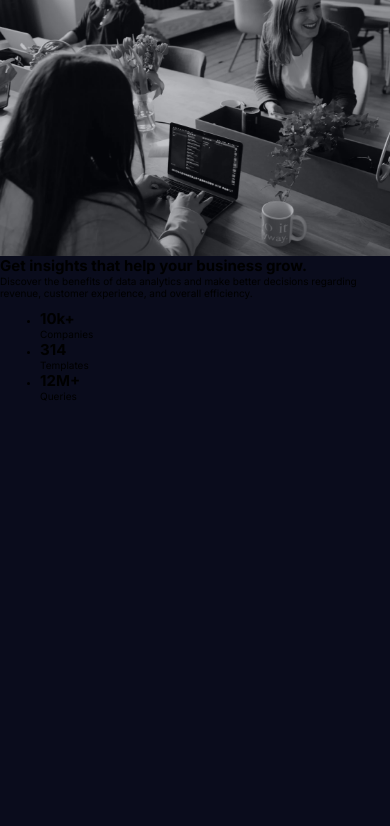
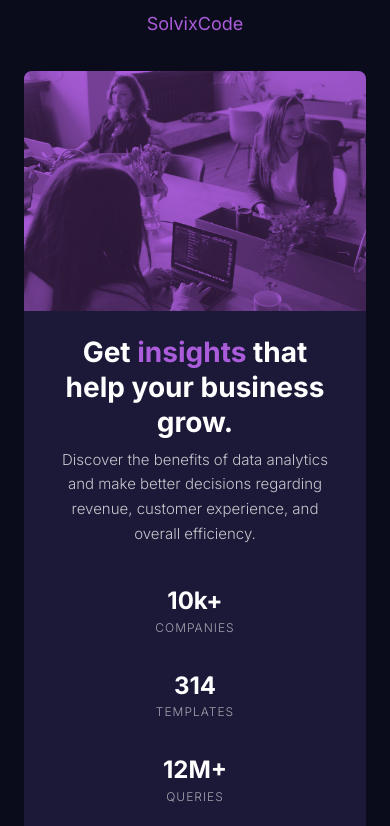
Before and after one commit to Olha-Fursova/stats-preview-card-component, a website built with Vite: page index.html in a window 390 px wide. Shown: the part 133-959 px from the top of the page. Before the commit the page ends 844 px from the top, so only its background shows below. Built offline with nearby package versions, Linux system fonts and the light colour scheme.

Commit message:
Finish mobile styles

```diff
--- a/index.html
+++ b/index.html
@@ -27,14 +27,15 @@
     </header>
 
     <main class="main">
-      <picture class="image-container">
+      <figure class="image-container">
         <img
           class="main-image"
           src="/main-image-1x.png"
           srcset="/main-image-1x.png 1x, /main-image-2x.png 2x"
           alt="Three women are sitting behind an office table"
         />
-      </picture>
+      </figure>
+      <div class="info-container">
         <section class="info-section">
           <h2 class="main-heading">
             Get <span class="highlight">insights</span> that help your business
@@ -60,6 +61,7 @@
             <p class="stats-category">Queries</p>
           </li>
         </ul>
+      </div>
     </main>
   </body>
 </html>
--- a/src/css/basic.css
+++ b/src/css/basic.css
@@ -1,11 +1,13 @@
 body {
   width: 100%;
+  padding: 8.8rem 2.4rem;
   font-family: var(--main-font);
 
   display: flex;
   align-items: center;
   justify-content: center;
   flex-direction: column;
+  gap: 3.2rem;
 
   background-color: var(--navy);
 }
--- a/src/css/component.css
+++ b/src/css/component.css
@@ -0,0 +1,44 @@
+/* Image */
+
+.main-image {
+  mix-blend-mode: multiply;
+}
+
+/* Text */
+
+.main-heading {
+  font-size: 2.8rem;
+  line-height: 125%;
+  letter-spacing: 0;
+  font-weight: bold;
+}
+
+.highlight {
+  color: var(--purple);
+}
+
+.intro-text {
+  font-size: 1.5rem;
+  line-height: 165%;
+  letter-spacing: 0;
+  font-weight: 300;
+
+  opacity: 0.75;
+}
+
+.stats-number {
+  font-size: 2.4rem;
+  line-height: 120%;
+  letter-spacing: 0;
+  font-weight: bold;
+}
+
+.stats-category {
+  font-size: 1.2rem;
+  line-height: 200%;
+  letter-spacing: 0.1rem;
+  font-weight: 300;
+
+  text-transform: uppercase;
+  opacity: 0.6;
+}
--- a/src/css/containers.css
+++ b/src/css/containers.css
@@ -0,0 +1,55 @@
+.main {
+  width: 100%;
+  background-color: var(--blue);
+  color: var(--white);
+  border-radius: 0.8rem;
+  overflow: hidden;
+
+  display: flex;
+  flex-direction: column;
+  align-items: center;
+}
+
+.image-container {
+  width: 100%;
+  height: 24rem;
+  overflow: hidden;
+  background-color: var(--purple);
+}
+
+.info-container {
+  display: flex;
+  flex-direction: column;
+  align-items: center;
+
+  padding: 2.4rem 3.2rem;
+  gap: 4rem;
+}
+
+.info-section {
+  width: 100%;
+  display: flex;
+  flex-direction: column;
+  align-items: center;
+
+  gap: 0.8rem;
+
+  text-align: center;
+}
+
+.stats-list {
+  width: 100%;
+  display: flex;
+  flex-direction: column;
+  align-items: center;
+  justify-content: center;
+
+  gap: 3.2rem;
+}
+
+.stats-element {
+  display: flex;
+  flex-direction: column;
+  align-items: center;
+  justify-content: center;
+}
--- a/src/css/reset.css
+++ b/src/css/reset.css
@@ -18,9 +18,14 @@ h4,
 h5,
 h6,
 p,
-body {
+body,
+ul {
   margin: 0;
   padding: 0;
+}
+
+ul {
+  list-style: none;
 }
 
 img {
```
Lines whose indentation alone changed are shown as unchanged.
